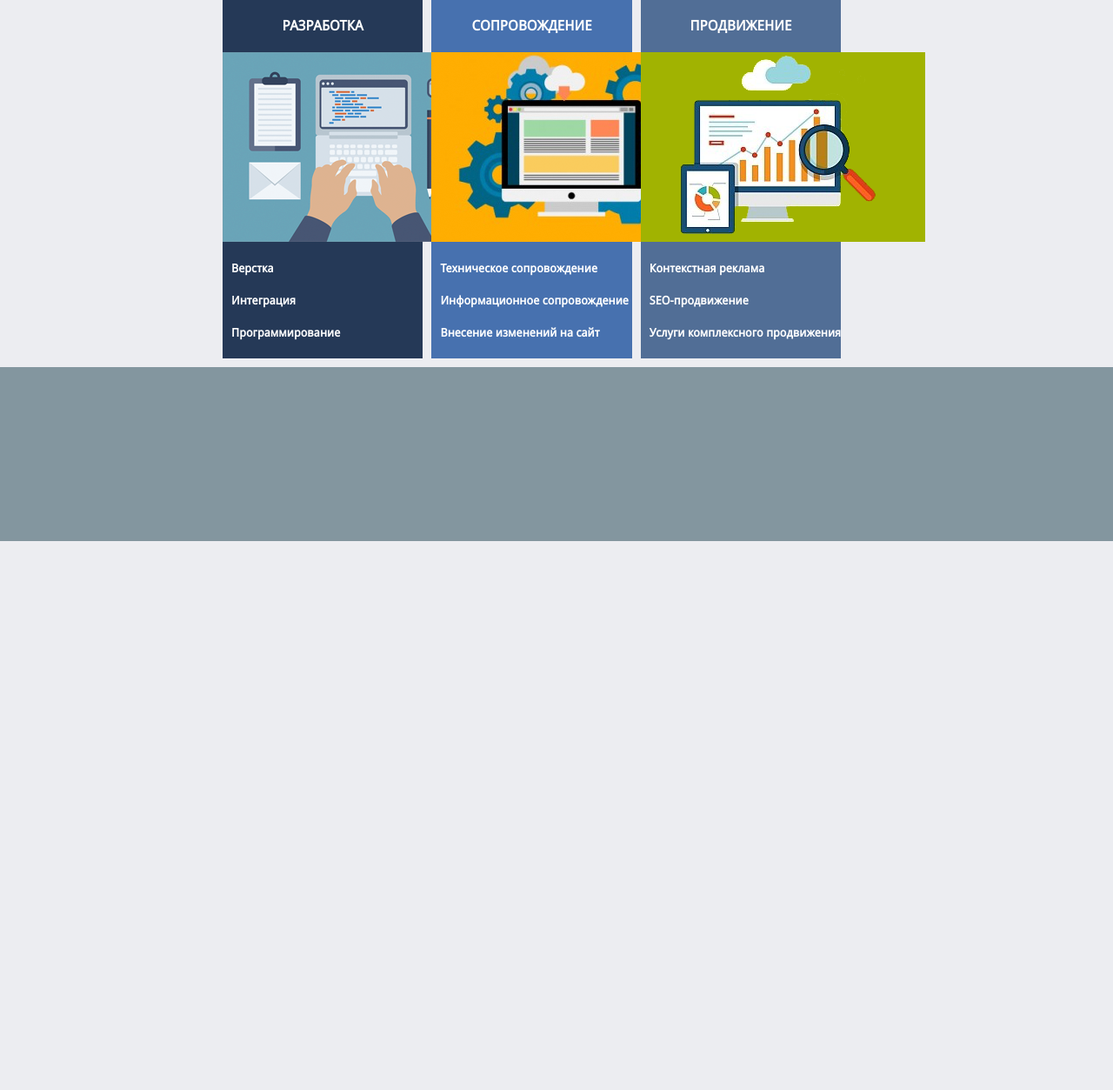
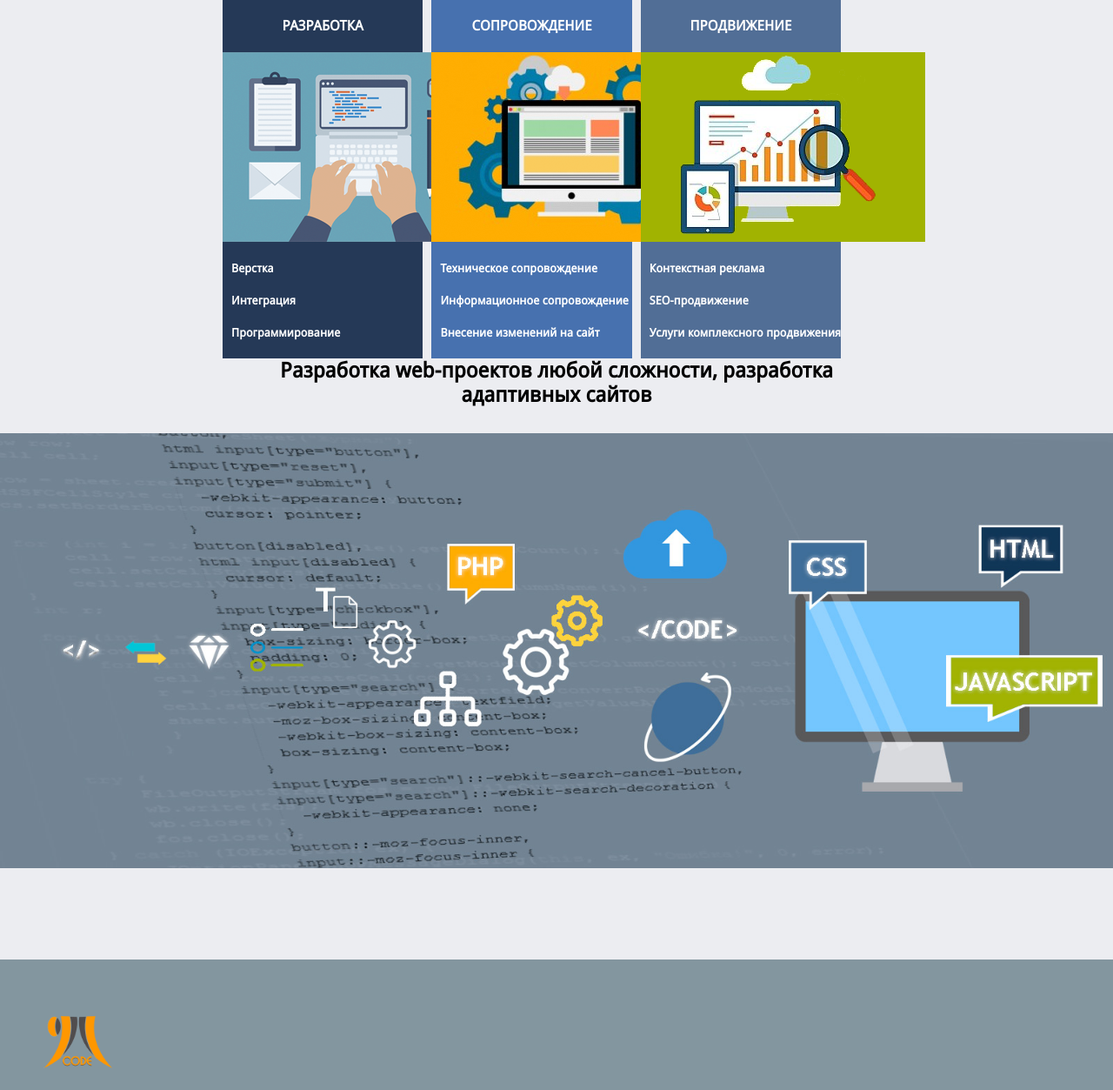
Before and after one commit to JGjmicode/jmicode.ru, a PHP site: page / in a window 1280 px wide. Shown: the part 794-2047 px from the top of the page at 87% size. Before the commit the page ends 1416 px from the top, so only its background shows below. Run offline with PHP 8.4, Linux system fonts and the light colour scheme.

Commit message:
второй банер

```diff
--- a/css/style.css
+++ b/css/style.css
@@ -37,8 +37,13 @@ header {
 }
 footer {
   width: 100%;
-  height: 200px;
+  height: 150px;
   background: #83969f;
+}
+footer img {
+  margin-top: 65px;
+  padding-left: 50px;
+  height: 60px;
 }
 .phone-menu {
   width: 40%;
@@ -194,6 +199,14 @@ footer {
   -webkit-backface-visibility: hidden;
   backface-visibility: hidden;
 }
+.process-banner {
+  background-size: cover;
+  overflow: hidden;
+  height: 650px;
+}
+.process-banner img {
+  width: 100%;
+}
 .clearfix::after {
   content: "";
   display: table;
--- a/css/style.less
+++ b/css/style.less
@@ -47,8 +47,15 @@ header {
 }
 footer {
     width: 100%;
-    height: 200px;
+    height: 150px;
     background: @main-slider;
+
+    img {
+        //padding: 65px;
+        margin-top: 65px;
+        padding-left: 50px;
+        height: 60px;
+    }
 }
 .phone-menu {
     width: 40%;
@@ -214,6 +221,16 @@ footer {
         -webkit-backface-visibility: hidden;
         backface-visibility: hidden;
 }
+.process-banner {
+    background-size: cover;
+    overflow: hidden;
+    height: 650px;
+
+    img {
+        width: 100%;
+    }
+}
+
 .clearfix::after {
     content: "";
     display: table;
--- a/index.php
+++ b/index.php
@@ -10,14 +10,14 @@
     <body>
         <header>
             <div class="phone-menu">
-                <div class="phone-ico"><img src="img/phone_ico.png" ></div>
+                <div class="phone-ico"><img src="img/phone_ico.png" /></div>
                 <h2 class="phone-number">+7(978) 555 55 55</h2>
             </div>
         </header>
 
         <div class="wide">
         <div class="banner">
-            <img src="/img/baner.jpg">
+            <img src="/img/baner.jpg" />
         </div>
 
             <div class="slider">
@@ -43,28 +43,39 @@
             <h2>Что мы предлагаем?</h2>
             <section class="service service-develop">
                 <h4>РАЗРАБОТКА</h4>
-                <div class="service-image"><img src="img/develop.png"></div>
+                <div class="service-image"><img src="img/develop.png" /></div>
                 <h5>Верстка</h5>
                 <h5>Интеграция</h5>
                 <h5>Программирование</h5>
             </section>
             <section class="service service-support">
                 <h4>СОПРОВОЖДЕНИЕ</h4>
-                <div class="service-image"><img src="img/support.png"></div>
+                <div class="service-image"><img src="img/support.png" /></div>
                 <h5>Техническое сопровождение</h5>
                 <h5>Информационное сопровождение</h5>
                 <h5>Внесение изменений на сайт</h5>
             </section>
             <section class="service service-ceo">
                 <h4>ПРОДВИЖЕНИЕ</h4>
-                <div class="service-image"><img src="img/ceo.png"></div>
+                <div class="service-image"><img src="img/ceo.png" /></div>
                 <h5>Контекстная реклама</h5>
                 <h5>SEO-продвижение</h5>
                 <h5>Услуги комплексного продвижения</h5>
             </section>
+
+            <h2>Разработка web-проектов любой сложности, разработка адаптивных сайтов</h2>
+
         </div>
 
-        <footer></footer>
+        <div class="wide">
+        <div class="process-banner">
+            <img src="img/process-baner.jpg" />
+        </div>
+        </div>
+
+        <footer>
+            <img src="img/jmicode.png" />
+        </footer>
         <script src="/js/jquery-3.2.1.min.js"></script>
         <script src="/js/common.js"></script>
     </body>
```
Also changed, not shown: img/jmicode.png (added), img/process-baner.jpg (added), 1 other file.
